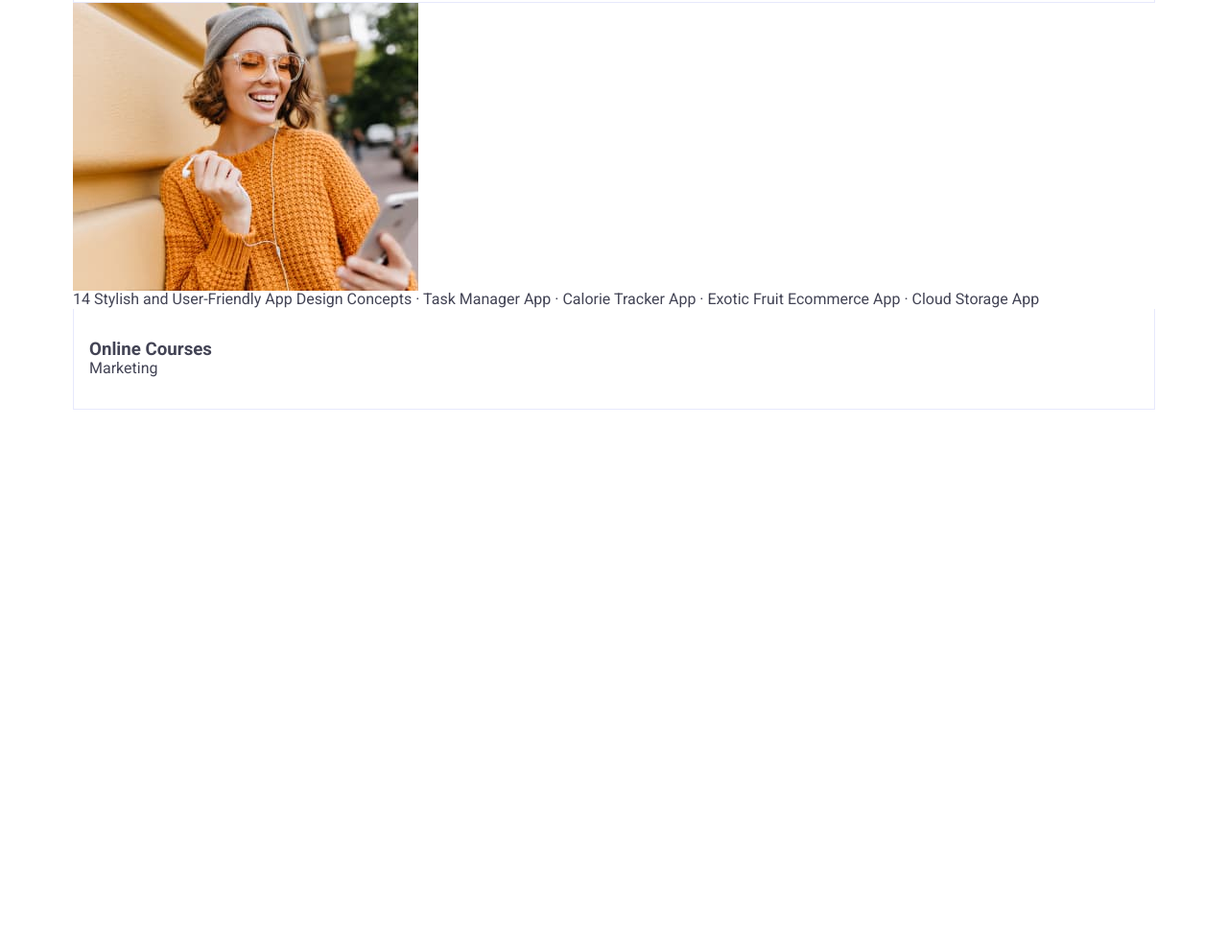
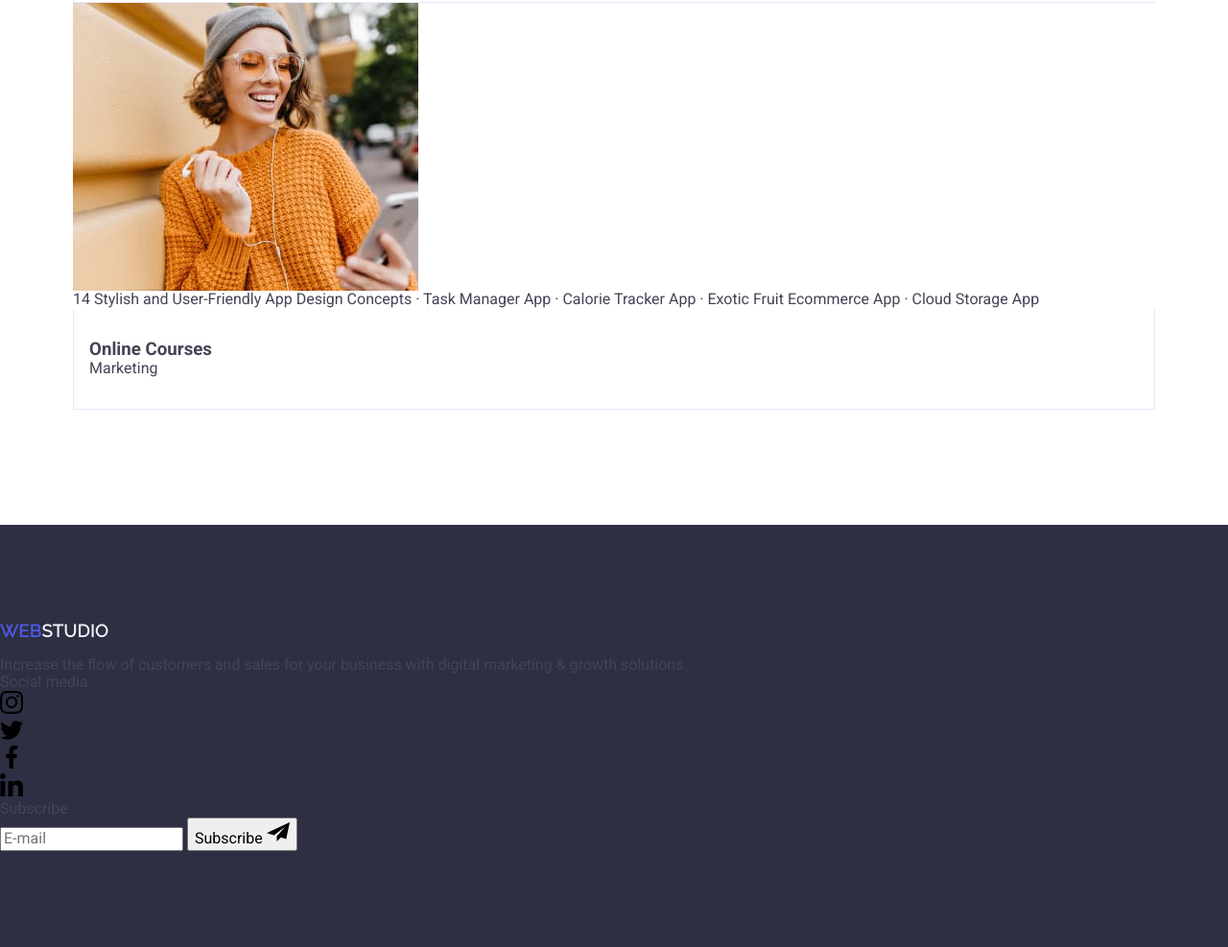
Before and after one commit to Andinator13/goit-markup-hw-06, a plain HTML site: page index.html in a window 1280 px wide. Shown: the part 4199-5186 px from the top of the page at 96% size. Before the commit the page ends 4746 px from the top, so only its background shows below. Drawn offline with nearby package versions, Linux system fonts and the light colour scheme; files whose address does not match are found by name.

Commit message:
add a missing } for a media request

```diff
--- a/css/stylesheet.css
+++ b/css/stylesheet.css
@@ -8,8 +8,7 @@ h1,
 h2,
 h3,
 p {
-  margin-top: 0;
-  margin-bottom: 0;
+  margin: 0;
 }
 
 a {
@@ -313,7 +312,6 @@ img {
 }
 
 @media screen and (min-width: 768px) {
-
   .hero {
     padding-top: 112px;
     padding-bottom: 112px;
@@ -428,12 +426,11 @@ img {
   letter-spacing: 0.02em;
   color: #434455;
   margin-bottom: 72px;
-
 }
 
 .benefits-item:last-child {
-    margin-bottom: 0;
-  }
+  margin-bottom: 0;
+}
 
 @media screen and (min-width: 768px) {
   .benefits-sub-heading {
@@ -503,7 +500,7 @@ img {
     letter-spacing: 0.02em;
     color: #2e2f42;
     margin-bottom: 8px;
-          }
+  }
 
   .benefits-paragraph {
     font-weight: 400;
@@ -617,7 +614,7 @@ img {
   .team-item {
     width: calc((100% - 24px) / 2);
   }
-
+}
 
 @media screen and (min-width: 1158px) {
   .team-container {
@@ -724,3 +721,11 @@ img {
   text-transform: capitalize;
   margin-bottom: 72px;
 }
+
+/* Footer */
+
+.footer {
+  background-color: #2e2f42;
+  padding-top: 100px;
+  padding-bottom: 100px;
+}
--- a/index.html
+++ b/index.html
@@ -485,7 +485,7 @@
       <!-- #endregion -->
     </main>
     <!-- #region Footer -->
-    <!-- <footer class="footer">
+    <footer class="footer">
       <div class="footer-container">
         <div class="footer-logo-container">
           <a class="footer-logo" href="./index.html"
@@ -549,7 +549,7 @@
           </form>
         </div>
       </div>
-    </footer> -->
+    </footer>
     <!-- #endregion -->
 
     <!-- #region modal window -->
```
